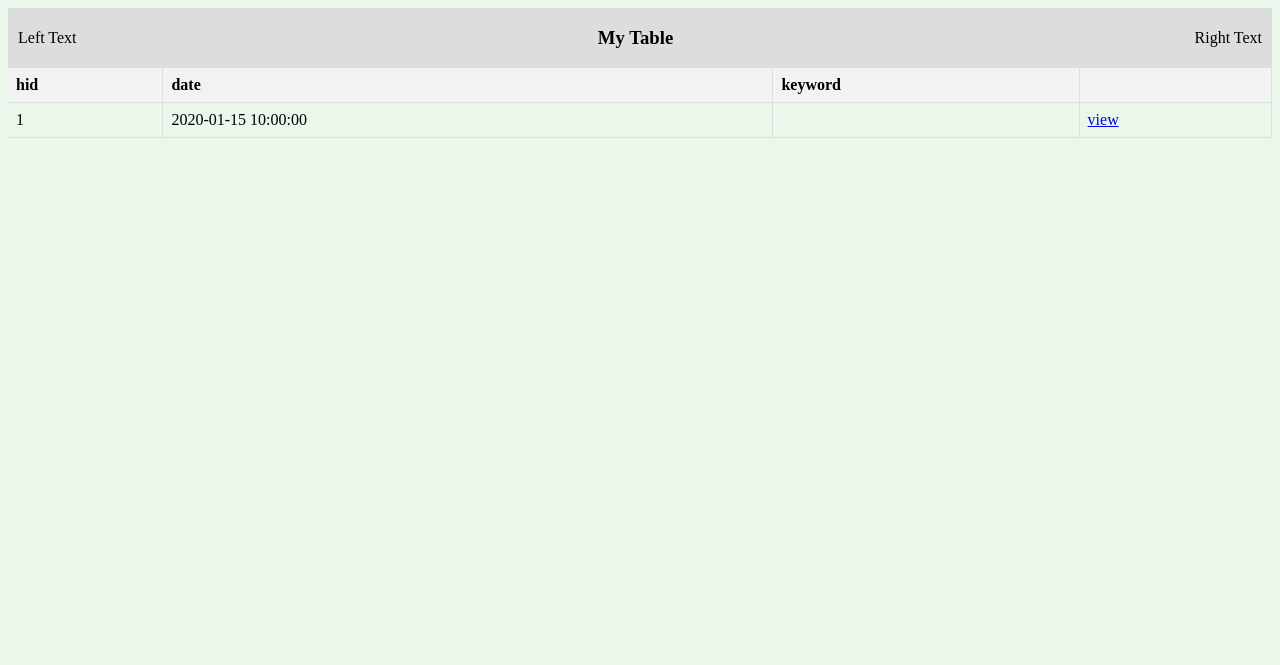
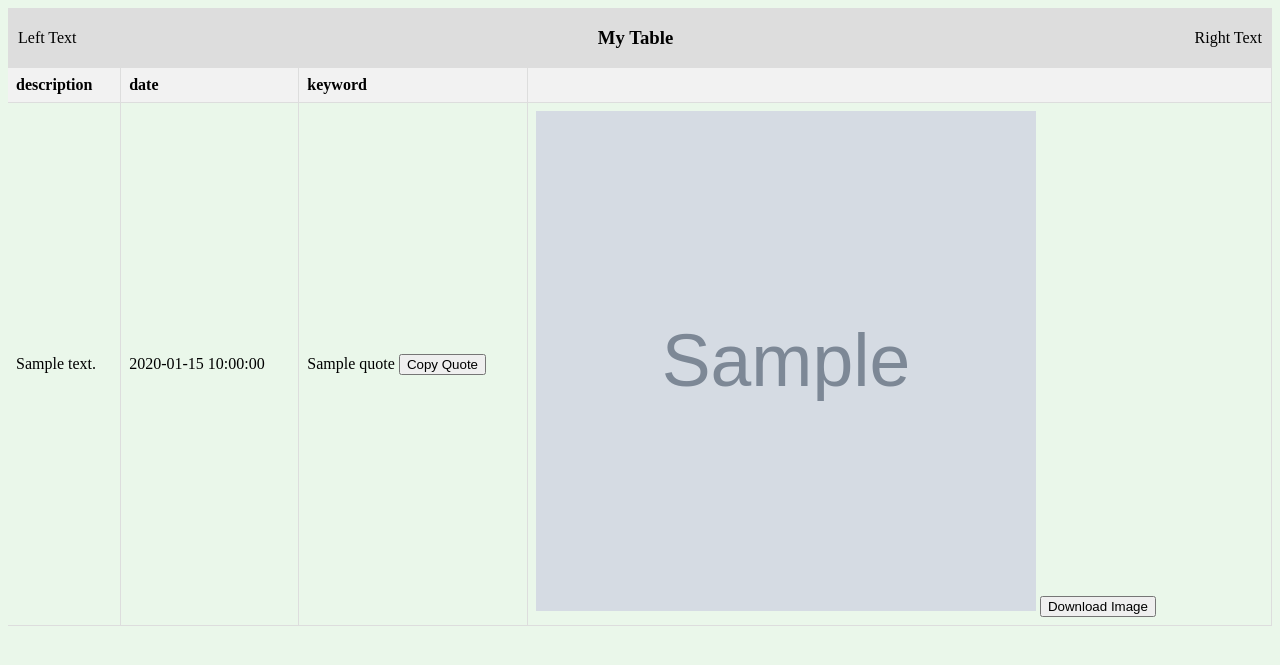
Before and after one commit to MaxGreenspan/BUCS-411-TeamProject, a Flask app: template templates/history.html in a window 1280 px wide. Shown: the top 665 px of the page. Run offline with Flask 3, Linux system fonts and the light colour scheme; the template is opened without the code that fills it: most values are stand-ins (such as "Sample title", 1, 10 or a date in 2020); grey boxes marked "Sample" are stand-in pictures.

Commit message:
code for displaying history

```diff
--- a/app.py
+++ b/app.py
@@ -128,10 +128,6 @@ def getquote(keyword):
 
     message = keyword
 
-    if len(message.split()) > 1:
-        print("Only a single word is allowed!")
-        return "Only a single word is allowed!"
-
     if message:
         messages.append(
             {"role": "user", "content": message},
@@ -140,13 +136,16 @@ def getquote(keyword):
             model="gpt-3.5-turbo", messages=messages
         )
     reply = chat.choices[0].message.content
-    if reply == "idk":
-        print("ChatGPT cannot understand your input!")
-        return "ChatGPT cannot understand your input!"
+    if reply.__contains__("idk") \
+            or reply.__contains__('invalid') \
+            or reply.__contains__('Sorry') \
+            or reply.__contains__("cannot"):
+        print("The service cannot understand your input!")
+        return "The service cannot understand your input!", False
     # print(f"ChatGPT: {reply}")
     messages.append({"role": "assistant", "content": reply})
 
-    return reply
+    return reply, True
 
 
 def getprompt(quote):
@@ -345,17 +344,18 @@ def load_history():
 @app.route('/generate', methods=['POST'])
 def generate():
     keyword = request.form.get('keyword')
-    quote = getquote(keyword)[1:-1]
+    quote, ok = getquote(keyword)
     print(quote)
     # quote = "(Test)Even on the darkest days, the sun is just behind the clouds."
-    if not (quote.__contains__('invalid') or quote.__contains__('Sorry') or quote.__contains__("cannot")):
+    if ok:
+        quote = quote[1:-1]
         prompt = getprompt(quote)
         print(prompt)
         imgUrl = 'https://cdn-prod.medicalnewstoday.com/content/images/articles/319/319899/glass-half-empty-and-half-full.jpg'
         imgName = getimage(prompt)
         # imgName = "glass-half-empty-and-half-full.jpg"
-        return redirect(url_for('frontPage', message=quote, test=True, imgName=imgName))
-    return redirect(url_for('frontPage', message=quote, test=True))
+        return redirect(url_for('frontPage', message=quote, test=True, imgName=imgName, ok=ok))
+    return redirect(url_for('frontPage', message=quote, test=True, ok=ok))
 
 
 @app.route('/view')
--- a/templates/history.html
+++ b/templates/history.html
@@ -2,6 +2,18 @@
 <html>
 <head>
     <title>Table Template</title>
+    <script>
+        function copyToClipboard(copyText) {
+            navigator.clipboard.writeText(copyText)
+                .then(function () {
+                    console.log(copyText)
+                    alert("Text copied to clipboard!");
+                })
+                .catch(function (error) {
+                    alert("Error copying text to clipboard: " + error);
+                });
+        }
+    </script>
     <style>
         table {
             width: 100%;
@@ -57,7 +69,7 @@
 <table>
     <thead>
     <tr>
-        <th>hid</th>
+        <th>description</th>
         <th>date</th>
         <th>keyword</th>
         <th></th>
@@ -66,11 +78,19 @@
     <tbody>
     {% for entry in data %}
         <tr>
-            <td>{{ entry['hid'] }}</td>
+            <td>{{ entry['description'] }}</td>
             <td>{{ entry['date'] }}</td>
-            <td>{{ entry['keyword'] }}</td>
             <td>
-                <a href='/view?imgname={{ entry['imgname'] }}&message={{ entry['quote'] }}'>view</a>
+                {{ entry['quote'] }}
+                <input type="text" style="display: none;">
+                <button class="small-styled-button" onclick="copyToClipboard('{{ entry['quote'] }}')">Copy Quote
+                </button>
+            </td>
+            <td>
+                <img src="../static/{{ entry['imgname'] }}" alt="Generated Image" height="500" width="500">
+                <a href="../static/{{ entry['imgname'] }}" download="{{ entry['imgname'] }}">
+                    <button class="styled-button">Download Image</button>
+                </a>
             </td>
         </tr>
     {% endfor %}
```
